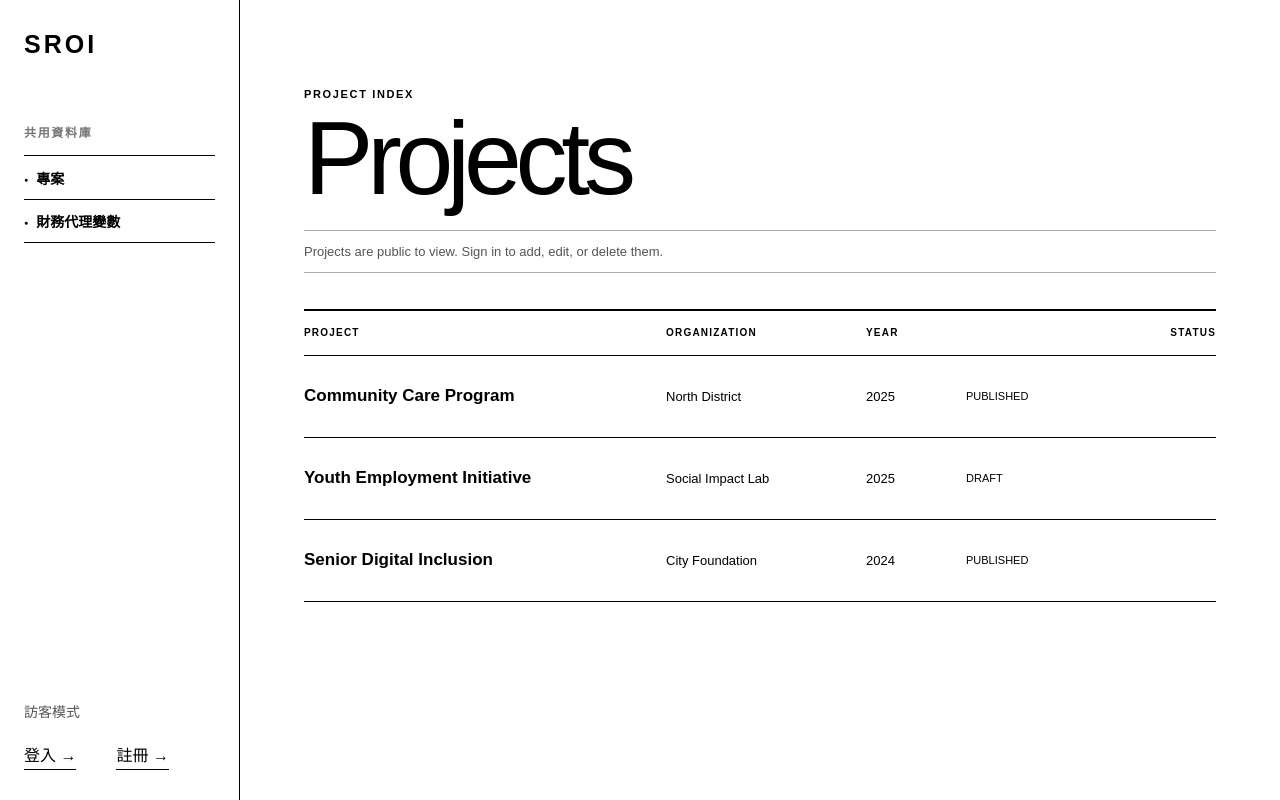
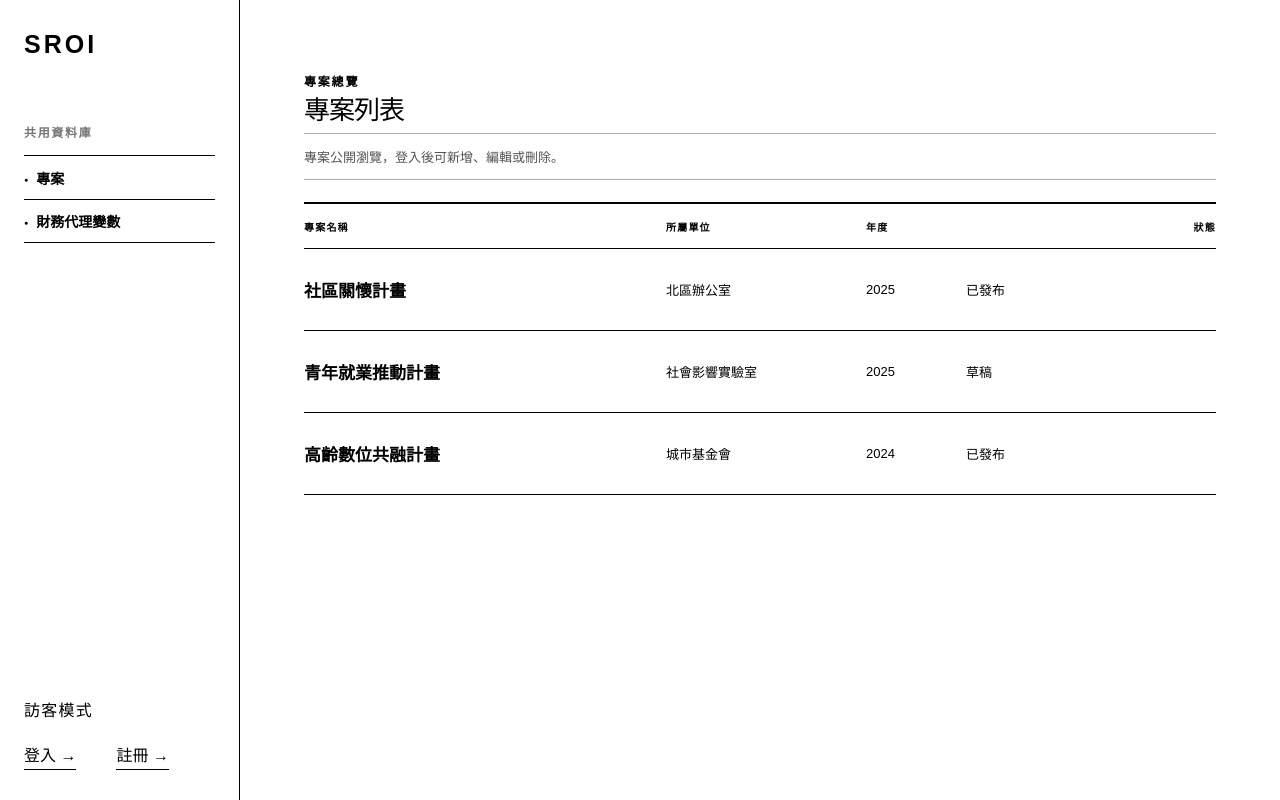
Before and after one commit to 2026-nccu-blockchain/sroi_frontend, a Vue app: page / in a window 1280 px wide. Built offline with nearby package versions, Linux system fonts and the light colour scheme.

Commit message:
edit: homepage layout and localization into Chinese

```diff
--- a/src/layouts/MainLayout.vue
+++ b/src/layouts/MainLayout.vue
@@ -50,7 +50,7 @@ const handleLogout = async (): Promise<void> => {
 
       <div class="sidebar__account">
         <template v-if="isAuthenticated">
-          <p class="sidebar__label">Signed in as</p>
+          <p class="sidebar__label">角色權限：{{ user?.role }}</p>
           <span class="sidebar__user">{{ user?.campus_id }} {{ user?.name }}</span>
           <button class="sidebar__auth-action" type="button" @click="handleLogout">登出</button>
         </template>
@@ -153,9 +153,10 @@ const handleLogout = async (): Promise<void> => {
 .sidebar__user {
   margin: 0 0 16px;
   overflow-wrap: anywhere;
-  color: #555;
-  font-size: 14px;
+  color: #000000;
+  font-size: 16px;
   line-height: 1.5;
+  letter-spacing: 0.08em;
 }
 
 .sidebar__auth-action {
--- a/src/modules/auth/store/auth.store.ts
+++ b/src/modules/auth/store/auth.store.ts
@@ -44,8 +44,8 @@ export const useAuthStore = defineStore("auth", {
     async fetchProfile(): Promise<void> {
       if (!this.user) return;
 
-      const { user_id, campus_id, email, name } = await getProfile();
-      this.user = { user_id, campus_id, email, name };
+      const { user_id, campus_id, email, name, role } = await getProfile();
+      this.user = { user_id, campus_id, email, name, role };
     },
     logout(): void {
       this.user = null;
--- a/src/modules/auth/types/auth.types.ts
+++ b/src/modules/auth/types/auth.types.ts
@@ -20,6 +20,7 @@ export interface ProfileResponse extends ApiEnvelope {
   campus_id: string;
   email: string;
   name: string;
+  role: string;
 }
 
 export interface AuthUser {
@@ -27,4 +28,5 @@ export interface AuthUser {
   campus_id?: string;
   email?: string;
   name?: string;
+  role?: string;
 }
--- a/src/modules/dashboard/pages/DashboardPage.vue
+++ b/src/modules/dashboard/pages/DashboardPage.vue
@@ -8,14 +8,14 @@ interface Project {
   name: string;
   organization: string;
   year: number;
-  status: "Draft" | "Published";
+  status: "草稿" | "已發布";
 }
 
 const { isAuthenticated, fetchProfile } = useAuth();
 const projects = ref<Project[]>([
-  { id: 1, name: "Community Care Program", organization: "North District", year: 2025, status: "Published" },
-  { id: 2, name: "Youth Employment Initiative", organization: "Social Impact Lab", year: 2025, status: "Draft" },
-  { id: 3, name: "Senior Digital Inclusion", organization: "City Foundation", year: 2024, status: "Published" }
+  { id: 1, name: "社區關懷計畫", organization: "北區辦公室", year: 2025, status: "已發布" },
+  { id: 2, name: "青年就業推動計畫", organization: "社會影響實驗室", year: 2025, status: "草稿" },
+  { id: 3, name: "高齡數位共融計畫", organization: "城市基金會", year: 2024, status: "已發布" }
 ]);
 const selectedProject = ref<number | null>(null);
 
@@ -29,7 +29,7 @@ onMounted(() => {
 });
 
 const deleteProject = (project: Project): void => {
-  if (!window.confirm(`Delete “${project.name}”? This action cannot be undone.`)) return;
+  if (!window.confirm(`確定要刪除「${project.name}」嗎？此操作無法復原。`)) return;
   projects.value = projects.value.filter(({ id }) => id !== project.id);
 };
 </script>
@@ -38,26 +38,26 @@ const deleteProject = (project: Project): void => {
   <section class="projects">
     <div class="projects__intro">
       <div>
-        <p class="projects__eyebrow">PROJECT INDEX</p>
-        <h1>Projects</h1>
+        <p class="projects__eyebrow">專案總覽</p>
+        <h1>專案列表</h1>
       </div>
 
       <RouterLink v-if="isAuthenticated" class="button button--primary" to="/forms/new">
-        <span>＋</span> Add project
+        <span>＋</span> 新增專案
       </RouterLink>
     </div>
 
     <p v-if="!isAuthenticated" class="projects__notice">
-      Projects are public to view. Sign in to add, edit, or delete them.
+      專案公開瀏覽，登入後可新增、編輯或刪除。
     </p>
 
     <div class="project-list">
       <div class="project-list__header" aria-hidden="true">
-        <span>Project</span>
-        <span>Organization</span>
-        <span>Year</span>
-        <span>Status</span>
-        <span v-if="isAuthenticated">Actions</span>
+        <span>專案名稱</span>
+        <span>所屬單位</span>
+        <span>年度</span>
+        <span>狀態</span>
+        <span v-if="isAuthenticated">操作</span>
       </div>
 
       <article
@@ -74,21 +74,21 @@ const deleteProject = (project: Project): void => {
         >
           {{ project.name }}
         </button>
-        <span data-label="Organization">{{ project.organization }}</span>
-        <span data-label="Year">{{ project.year }}</span>
-        <span data-label="Status" class="project-row__status">{{ project.status }}</span>
+        <span data-label="所屬單位">{{ project.organization }}</span>
+        <span data-label="年度">{{ project.year }}</span>
+        <span data-label="狀態">{{ project.status }}</span>
         <div v-if="isAuthenticated" class="project-row__actions">
-          <button type="button">Edit</button>
-          <button type="button" @click="deleteProject(project)">Delete</button>
+          <button type="button">編輯</button>
+          <button type="button" @click="deleteProject(project)">刪除</button>
         </div>
 
         <div v-if="selectedProject === project.id" class="project-row__detail">
-          <span>Project ID — {{ String(project.id).padStart(4, "0") }}</span>
-          <p>SROI project overview. Detailed project information will appear here.</p>
+          <span>專案編號 — {{ String(project.id).padStart(4, "0") }}</span>
+          <p>SROI 專案概覽，詳細專案資訊將顯示於此。</p>
         </div>
       </article>
 
-      <p v-if="projects.length === 0" class="project-list__empty">No projects found.</p>
+      <p v-if="projects.length === 0" class="project-list__empty">目前沒有專案。</p>
     </div>
   </section>
 </template>
@@ -96,7 +96,8 @@ const deleteProject = (project: Project): void => {
 <style scoped>
 .projects {
   display: grid;
-  gap: 36px;
+  gap: 22px;
+  margin-top: -16px;
 }
 
 .projects__intro {
@@ -107,18 +108,18 @@ const deleteProject = (project: Project): void => {
 }
 
 .projects__eyebrow {
-  margin: 0 0 12px;
-  font-size: 11px;
+  margin: 0 0 8px;
+  font-size: 12px;
   font-weight: 700;
   letter-spacing: 0.15em;
 }
 
 h1 {
   margin: 0;
-  font-size: clamp(52px, 9vw, 104px);
+  font-size: 26px;
   font-weight: 500;
-  line-height: 0.9;
-  letter-spacing: -0.06em;
+  line-height: 1;
+  letter-spacing: -0.04em;
 }
 
 .button {
```
